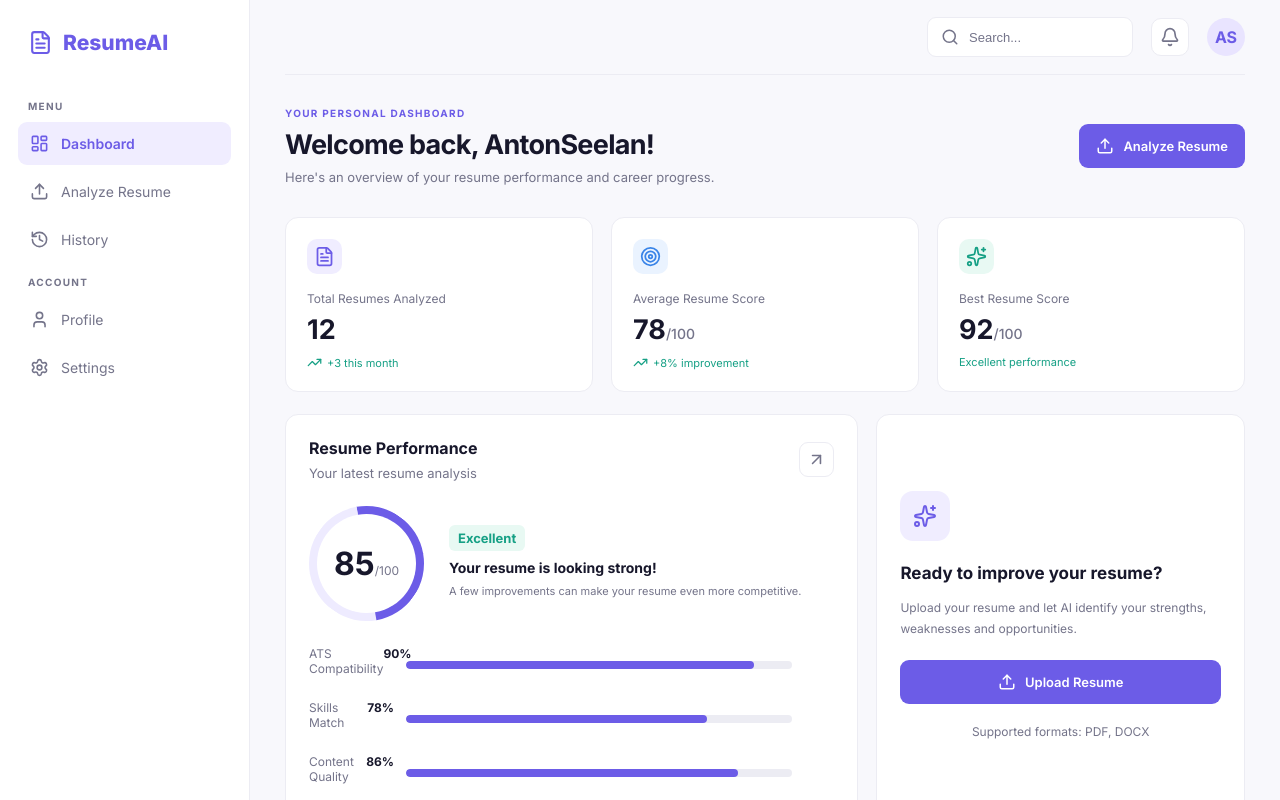
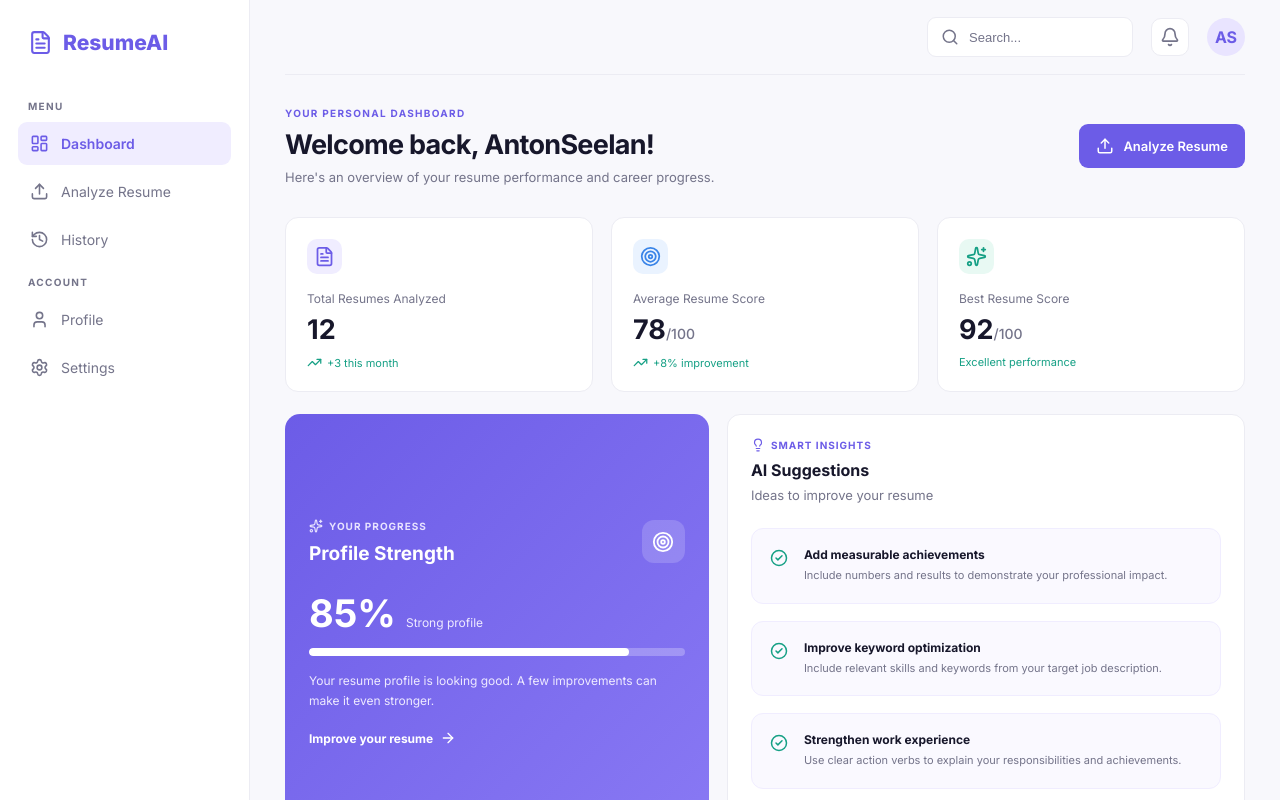
Before and after one commit to seelananton8-byte/AI-Resume-Analyzer, a React (Vite) app: page /dashboard in a window 1280 px wide. Shown: the top 800 px of the page. Built offline with nearby package versions, Linux system fonts and the light colour scheme.

Commit message:
Adding some styles

```diff
--- a/src/pages/Dashboard.jsx
+++ b/src/pages/Dashboard.jsx
@@ -6,6 +6,9 @@ import {
   Target,
   ArrowUpRight,
   ChevronRight,
+  Lightbulb,
+  CheckCircle2,
+  ArrowRight,
 } from "lucide-react";
 
 import { Link, useNavigate } from "react-router-dom";
@@ -21,6 +24,27 @@ const scoreBreakdown = [
   { label: "ATS Compatibility", value: 90 },
   { label: "Skills Match", value: 78 },
   { label: "Content Quality", value: 86 },
+];
+
+const suggestions = [
+  {
+    id: 1,
+    title: "Add measurable achievements",
+    description:
+      "Include numbers and results to demonstrate your professional impact.",
+  },
+  {
+    id: 2,
+    title: "Improve keyword optimization",
+    description:
+      "Include relevant skills and keywords from your target job description.",
+  },
+  {
+    id: 3,
+    title: "Strengthen work experience",
+    description:
+      "Use clear action verbs to explain your responsibilities and achievements.",
+  },
 ];
 
 function Dashboard() {
@@ -51,10 +75,8 @@ function Dashboard() {
           <div className="stat-icon purple-bg">
             <FileText size={21} />
           </div>
-
           <p>Total Resumes Analyzed</p>
           <h2>12</h2>
-
           <span className="stat-trend">
             <TrendingUp size={15} />
             +3 this month
@@ -65,12 +87,8 @@ function Dashboard() {
           <div className="stat-icon blue-bg">
             <Target size={21} />
           </div>
-
           <p>Average Resume Score</p>
-          <h2>
-            78<span>/100</span>
-          </h2>
-
+          <h2>78<span>/100</span></h2>
           <span className="stat-trend">
             <TrendingUp size={15} />
             +8% improvement
@@ -81,13 +99,76 @@ function Dashboard() {
           <div className="stat-icon green-bg">
             <Sparkles size={21} />
           </div>
+          <p>Best Resume Score</p>
+          <h2>92<span>/100</span></h2>
+          <span className="stat-trend">
+            Excellent performance
+          </span>
+        </div>
+      </section>
 
-          <p>Best Resume Score</p>
-          <h2>
-            92<span>/100</span>
-          </h2>
+      {/* Profile Strength and AI Suggestions */}
+      <section className="dashboard-insights-grid">
+        <div className="profile-strength-card">
+          <div className="insight-card-heading">
+            <div>
+              <span className="insight-eyebrow">
+                <Sparkles size={14} /> YOUR PROGRESS
+              </span>
+              <h3>Profile Strength</h3>
+            </div>
 
-          <span className="stat-trend">Excellent performance</span>
+            <div className="strength-icon">
+              <Target size={22} />
+            </div>
+          </div>
+
+          <div className="strength-score">
+            <strong>85%</strong>
+            <span>Strong profile</span>
+          </div>
+
+          <div className="strength-progress">
+            <span style={{ width: "85%" }} />
+          </div>
+
+          <p>
+            Your resume profile is looking good. A few improvements
+            can make it even stronger.
+          </p>
+
+          <Link to="/analyze" className="strength-link">
+            Improve your resume <ArrowRight size={16} />
+          </Link>
+        </div>
+
+        <div className="dashboard-panel ai-suggestions-card">
+          <div className="panel-heading">
+            <div>
+              <span className="suggestion-eyebrow">
+                <Lightbulb size={14} /> SMART INSIGHTS
+              </span>
+              <h3>AI Suggestions</h3>
+              <p>Ideas to improve your resume</p>
+            </div>
+          </div>
+
+          <div className="suggestion-list">
+            {suggestions.map((item) => (
+              <div className="suggestion-item" key={item.id}>
+                <CheckCircle2 size={18} />
+                <div>
+                  <h4>{item.title}</h4>
+                  <p>{item.description}</p>
+                </div>
+              </div>
+            ))}
+          </div>
+
+          <Link to="/analyze" className="suggestion-link">
+            Analyze resume for more insights
+            <ChevronRight size={16} />
+          </Link>
         </div>
       </section>
 
@@ -143,7 +224,6 @@ function Dashboard() {
           </div>
         </div>
 
-        {/* Quick action */}
         <div className="dashboard-panel quick-panel">
           <div className="quick-panel-icon">
             <Sparkles size={24} />
@@ -205,7 +285,9 @@ function Dashboard() {
                   <td>{item.date}</td>
 
                   <td>
-                    <strong className="table-score">{item.score}/100</strong>
+                    <strong className="table-score">
+                      {item.score}/100
+                    </strong>
                   </td>
 
                   <td>
--- a/src/styles/dashboard.css
+++ b/src/styles/dashboard.css
@@ -1036,3 +1036,238 @@
     transition: none;
   }
 }
+
+/* =====================================
+   PROFILE STRENGTH & AI SUGGESTIONS
+===================================== */
+
+.dashboard-insights-grid {
+  display: grid;
+  grid-template-columns: 0.9fr 1.1fr;
+  gap: 18px;
+  margin-top: 22px;
+  min-width: 0;
+}
+
+.profile-strength-card {
+  padding: 24px;
+  border-radius: 15px;
+  background: linear-gradient(135deg, #6c5ce7, #8979f4);
+  color: #fff;
+  display: flex;
+  flex-direction: column;
+  justify-content: center;
+  min-width: 0;
+}
+
+.insight-card-heading {
+  display: flex;
+  align-items: center;
+  justify-content: space-between;
+  gap: 12px;
+}
+
+.insight-eyebrow,
+.suggestion-eyebrow {
+  display: flex;
+  align-items: center;
+  gap: 6px;
+  font-size: 10px;
+  letter-spacing: 1px;
+  font-weight: 700;
+}
+
+.insight-eyebrow {
+  color: #e8e3ff;
+}
+
+.insight-card-heading h3 {
+  font-size: 19px;
+  margin-top: 9px;
+  color: #fff;
+}
+
+.strength-icon {
+  width: 43px;
+  height: 43px;
+  display: grid;
+  place-items: center;
+  border-radius: 12px;
+  background: rgba(255, 255, 255, 0.17);
+}
+
+.strength-score {
+  display: flex;
+  align-items: baseline;
+  gap: 10px;
+  margin-top: 25px;
+}
+
+.strength-score strong {
+  font-size: 38px;
+  color: #fff;
+}
+
+.strength-score span {
+  font-size: 12px;
+  color: #eeeaff;
+}
+
+.strength-progress {
+  width: 100%;
+  height: 8px;
+  border-radius: 20px;
+  overflow: hidden;
+  background: rgba(255, 255, 255, 0.25);
+  margin-top: 12px;
+}
+
+.strength-progress span {
+  display: block;
+  height: 100%;
+  border-radius: inherit;
+  background: #fff;
+}
+
+.profile-strength-card > p {
+  color: #eeeaff;
+  font-size: 12px;
+  line-height: 1.7;
+  margin-top: 15px;
+}
+
+.strength-link {
+  display: flex;
+  align-items: center;
+  gap: 7px;
+  color: #fff;
+  font-size: 12px;
+  font-weight: 700;
+  margin-top: 19px;
+}
+
+.ai-suggestions-card {
+  min-width: 0;
+}
+
+.suggestion-eyebrow {
+  color: #6c5ce7;
+  margin-bottom: 8px;
+}
+
+.suggestion-list {
+  display: flex;
+  flex-direction: column;
+  gap: 17px;
+  margin-top: 22px;
+}
+
+.suggestion-item {
+  display: flex;
+  align-items: flex-start;
+  gap: 11px;
+}
+
+.suggestion-item > svg {
+  flex-shrink: 0;
+  color: #16a085;
+  margin-top: 2px;
+}
+
+.suggestion-item h4 {
+  color: var(--text);
+  font-size: 12px;
+  font-weight: 700;
+}
+
+.suggestion-item p {
+  color: var(--muted);
+  font-size: 11px;
+  line-height: 1.6;
+  margin-top: 5px;
+}
+
+.suggestion-link {
+  display: flex;
+  align-items: center;
+  gap: 5px;
+  color: #6c5ce7;
+  font-size: 11px;
+  font-weight: 700;
+  margin-top: 22px;
+}
+
+/* =====================================
+   RESPONSIVE DASHBOARD INSIGHTS
+===================================== */
+
+@media (max-width: 1100px) {
+  .dashboard-insights-grid {
+    grid-template-columns: 1fr;
+  }
+}
+
+@media (max-width: 750px) {
+  .dashboard-insights-grid {
+    grid-template-columns: 1fr;
+    gap: 14px;
+    margin-top: 16px;
+  }
+
+  .profile-strength-card {
+    padding: 22px;
+  }
+
+  .ai-suggestions-card {
+    padding: 19px;
+  }
+
+  .suggestion-list {
+    gap: 15px;
+  }
+
+  .dashboard-content-grid {
+    grid-template-columns: 1fr;
+  }
+
+  .stats-grid {
+    grid-template-columns: repeat(2, minmax(0, 1fr));
+  }
+
+  .stat-card:last-child {
+    grid-column: 1 / -1;
+  }
+
+  .dashboard-score {
+    flex-direction: row;
+    align-items: center;
+    gap: 16px;
+  }
+
+  .recent-table-wrapper {
+    overflow-x: auto;
+    -webkit-overflow-scrolling: touch;
+  }
+
+  .recent-table {
+    min-width: 650px;
+  }
+}
+
+@media (max-width: 420px) {
+  .profile-strength-card {
+    padding: 19px;
+  }
+
+  .strength-score strong {
+    font-size: 34px;
+  }
+
+  .ai-suggestions-card {
+    padding: 16px;
+  }
+
+  .suggestion-item h4 {
+    font-size: 11px;
+  }
+}
```
